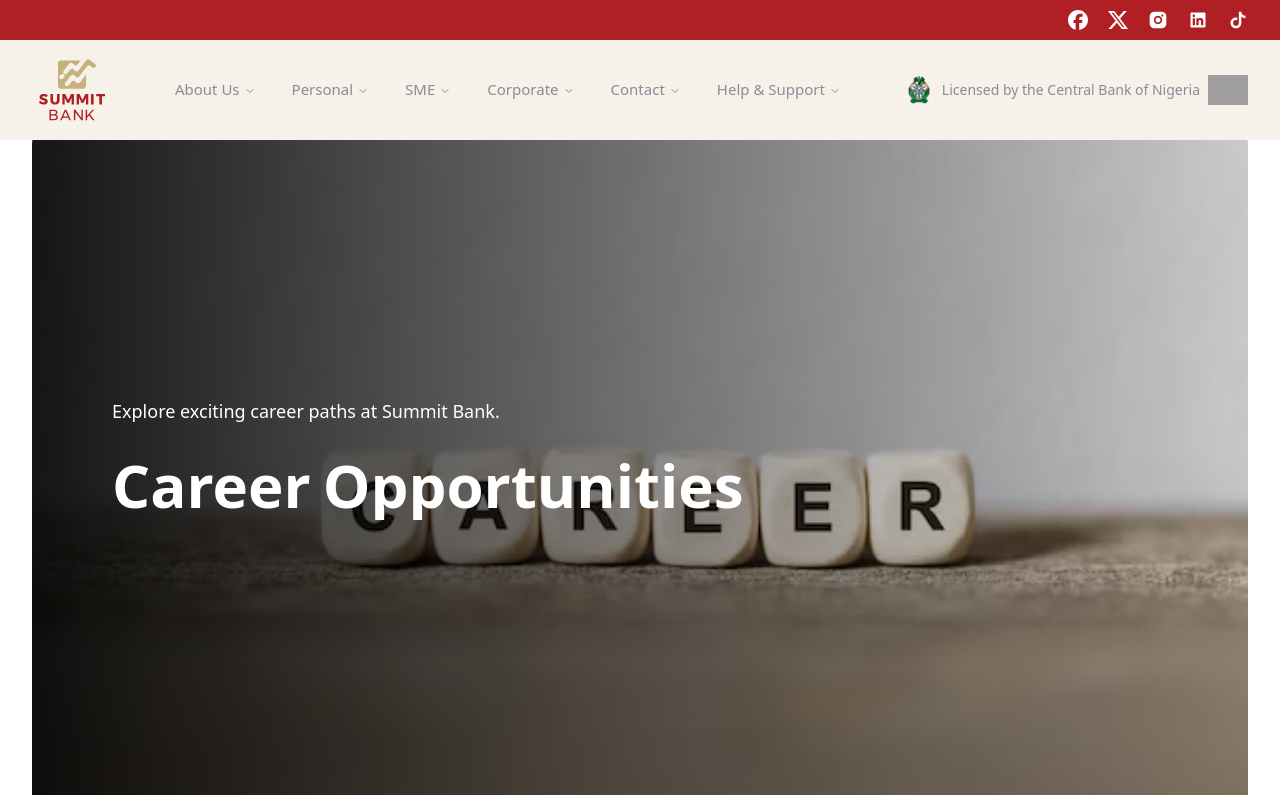
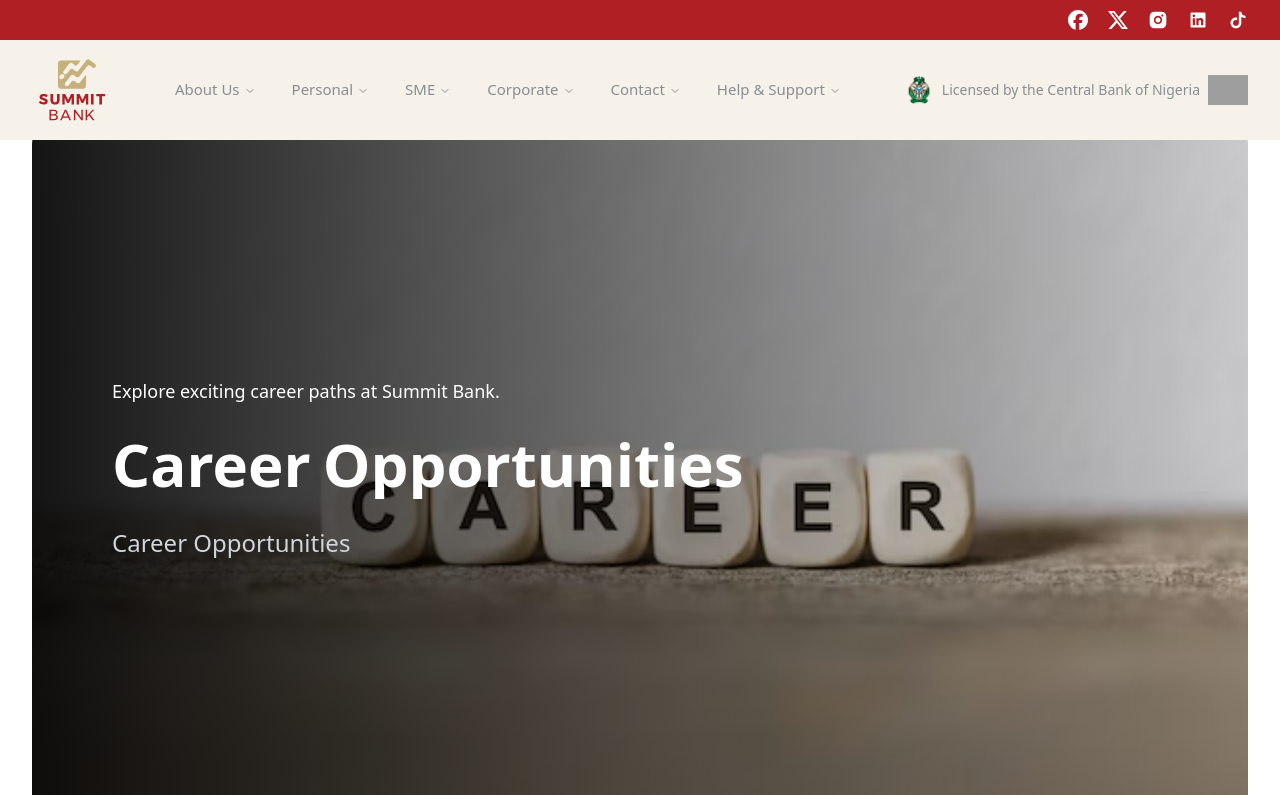
Before and after one commit to craxetdevelopers/summit_bank_website, a Next.js app: page /careers/career-opportunities in a window 1280 px wide. Shown: the top 795 px of the page. Built offline with nearby package versions, Linux system fonts and the light colour scheme; grey boxes are pictures that could not be loaded.

Commit message:
cleaned up page.tsx

```diff
--- a/src/app/careers/career-opportunities/page.tsx
+++ b/src/app/careers/career-opportunities/page.tsx
@@ -11,9 +11,9 @@ export default function CareerOpportunitiesPage() {
     <main className="min-h-screen">
       <Header scrollState={false} />
       <GenericHero
+        text="Career Opportunities"
         title="Career Opportunities"
         subtitle="Explore exciting career paths at Summit Bank."
-        breadcumb={["Home", "Careers", "Career Opportunities"]}
         image={"/careers.avif"}
       />
 
```
